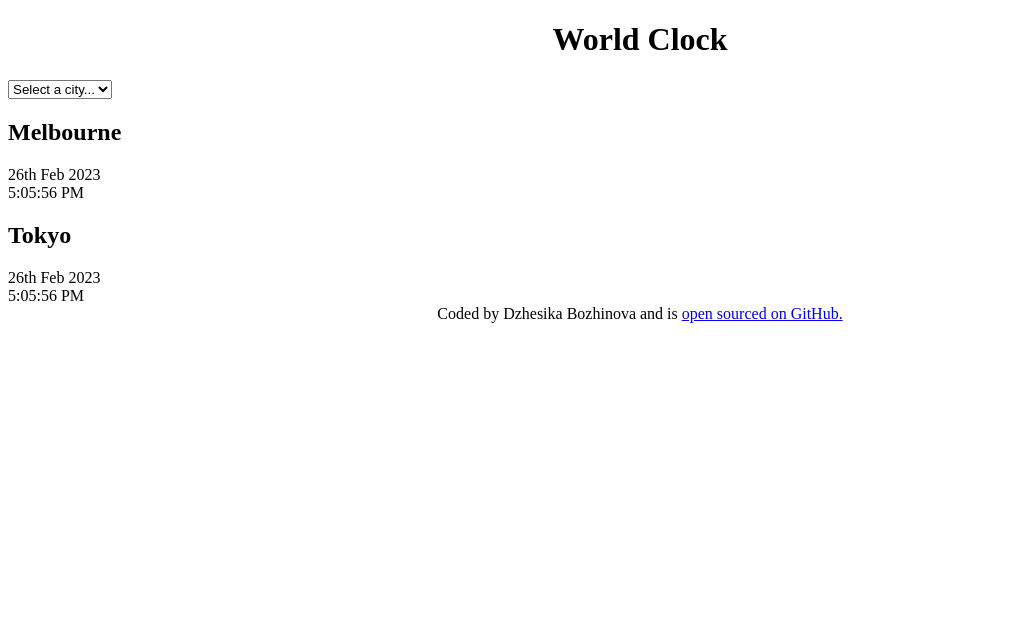
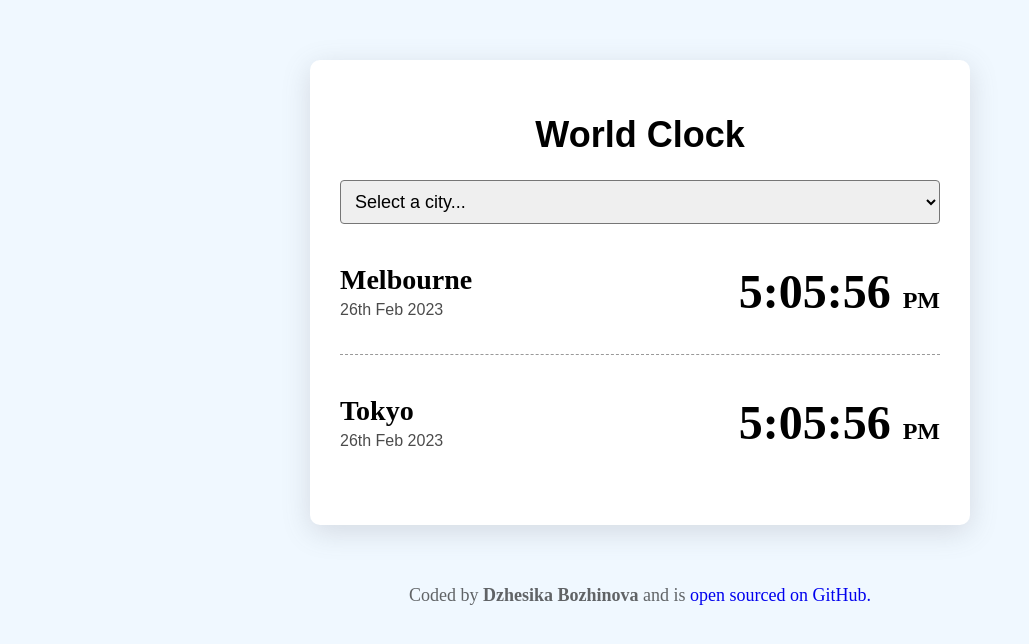
Before and after one commit to Mishkady/World-clock, a plain HTML site: page index.html in a window 1280 px wide. Shown: the whole page, without its empty margins (0-1029 px from the left). Drawn offline with Linux system fonts and the light colour scheme.

Commit message:
updated css

```diff
--- a/index.html
+++ b/index.html
@@ -18,19 +18,27 @@
         <option value="">Los Angeles</option>
     </select>
     <div class="city">
-        <h2>Melbourne</h2>
-        <div class="date">26th Feb 2023</div>
-        <div class="time">5:05:56 PM</div>
+        <div>
+            <h2>Melbourne</h2>
+            <div class="date">26th Feb 2023</div>
+        </div>
+        <div>
+            <div class="time">5:05:56 <small>PM</small></div>
+        </div>
     </div>
     <div class="city">
-        <h2>Tokyo</h2>
-        <div class="date">26th Feb 2023</div>
-        <div class="time">5:05:56 PM</div>
+        <div>
+            <h2>Tokyo</h2>
+            <div class="date">26th Feb 2023</div>
+        </div>
+        <div>
+            <div class="time">5:05:56 <small>PM</small></div>
+        </div>
     </div>
 
 
     </div>
-    <footer>Coded by Dzhesika Bozhinova and is
+    <footer>Coded by <strong>Dzhesika Bozhinova</strong> and is
     <a href="https://github.com/Mishkady/World-clock" target="_blank">open sourced on GitHub.</a>
     </footer>
     <script src="src/index.js"></script>
--- a/src/styles.css
+++ b/src/styles.css
@@ -1,7 +1,72 @@
+
+body {
+    background-color: aliceblue;
+}
+
 h1 {
     text-align: center;
+    font-family: sans-serif;
+    font-size: 36px;
 }
 
 footer {
     text-align: center;
+    font-size: 18px;
+    color: rgba(0, 0, 0, 0.6);
 }
+
+.container {
+    max-width: 600px;
+    margin: 60px auto;
+    background-color: white;
+    padding: 30px;
+    box-shadow: rgba(100, 100, 111, 0.2) 0px 7px 29px 0px;
+    border-radius: 10px;
+}
+
+.city {
+    display: flex;
+    justify-content: space-between;
+    margin: 10px 0;
+    border-bottom: 1px dashed rgba(0, 0, 0, 0.4);
+    padding: 30px 0;
+
+}
+
+.city:last-child {
+    border: none;
+}
+
+h2 {
+    margin: 0 0 5px;
+    font-size: 28px;
+}
+
+.date {
+    opacity: 0.7;
+    font-family: sans-serif;
+
+}
+
+.time {
+    font-size: 48px;
+    font-weight: bold;
+    vertical-align: middle;
+}
+
+.time small {
+    font-size: 24px;
+    line-height: 48px;
+}
+
+select {
+    display: block;
+    width: 100%;
+    padding: 10px;
+    border-radius: 4px;
+    font-size: 18px;
+}
+
+a {
+    text-decoration: none;
+}
```
